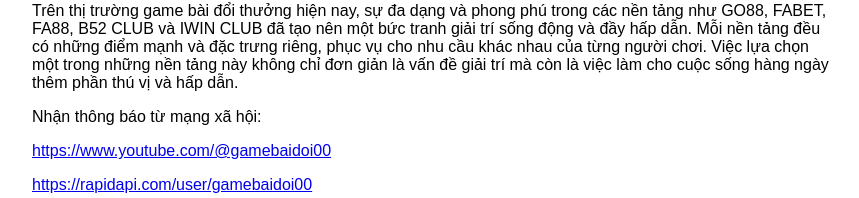
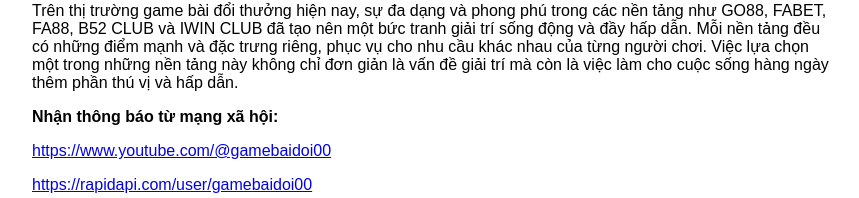
Before and after one commit to cloudstackings1/top-5-game-bai, a plain HTML site: page index.html in a window 1280 px wide. Shown: the part 4089-4287 px from the top of the page, without its empty margins (208-1067 px from the left). Drawn offline with Linux system fonts and the light colour scheme.

Commit message:
Update index.html

```diff
--- a/index.html
+++ b/index.html
@@ -76,7 +76,7 @@
 <p>Chương trình khuyến mãi đa dạng, từ tặng thưởng hàng tuần cho đến những sự kiện mùa đặc biệt, đem lại niềm vui bất tận cho mọi người. Việc thường xuyên tổ chức các cuộc thi với giải thưởng lớn cũng góp phần khẳng định vị thế của IWIN CLUB trên thị trường, đồng thời làm hài lòng người chơi.</p>
 <h2><strong> Kết luận</strong></h2>
 <p>Trên thị trường game bài đổi thưởng hiện nay, sự đa dạng và phong phú trong các nền tảng như GO88, FABET, FA88, B52 CLUB và IWIN CLUB đã tạo nên một bức tranh giải trí sống động và đầy hấp dẫn. Mỗi nền tảng đều có những điểm mạnh và đặc trưng riêng, phục vụ cho nhu cầu khác nhau của từng người chơi. Việc lựa chọn một trong những nền tảng này không chỉ đơn giản là vấn đề giải trí mà còn là việc làm cho cuộc sống hàng ngày thêm phần thú vị và hấp dẫn.</p></div>
-                <p>Nhận thông báo từ mạng xã hội:
+                <p><strong>Nhận thông báo từ mạng xã hội:</strong>
 </p>
                             <p><a href="https://www.youtube.com/@gamebaidoi00">https://www.youtube.com/@gamebaidoi00</a></p>
 <p><a href="https://rapidapi.com/user/gamebaidoi00">https://rapidapi.com/user/gamebaidoi00</a></p>
```
